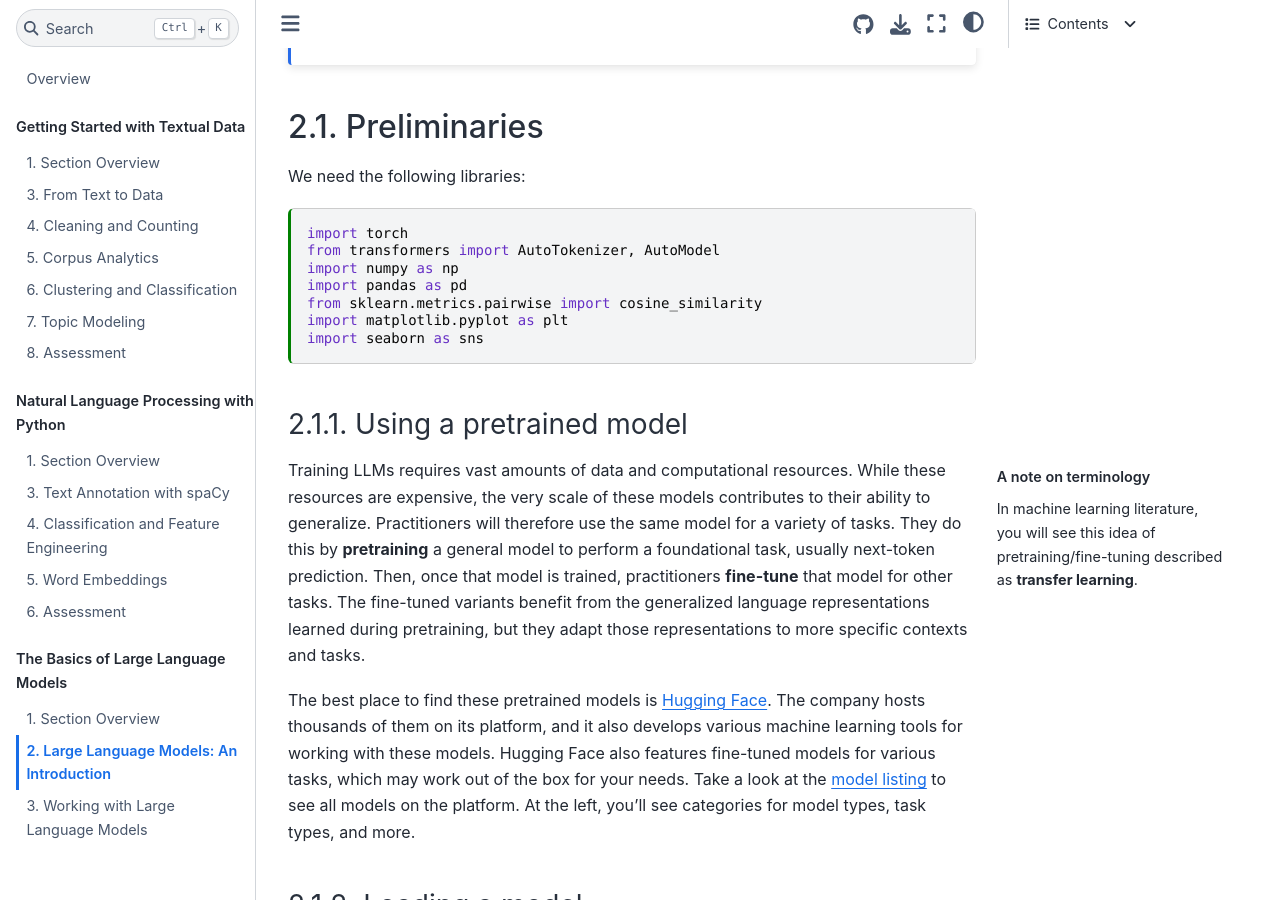
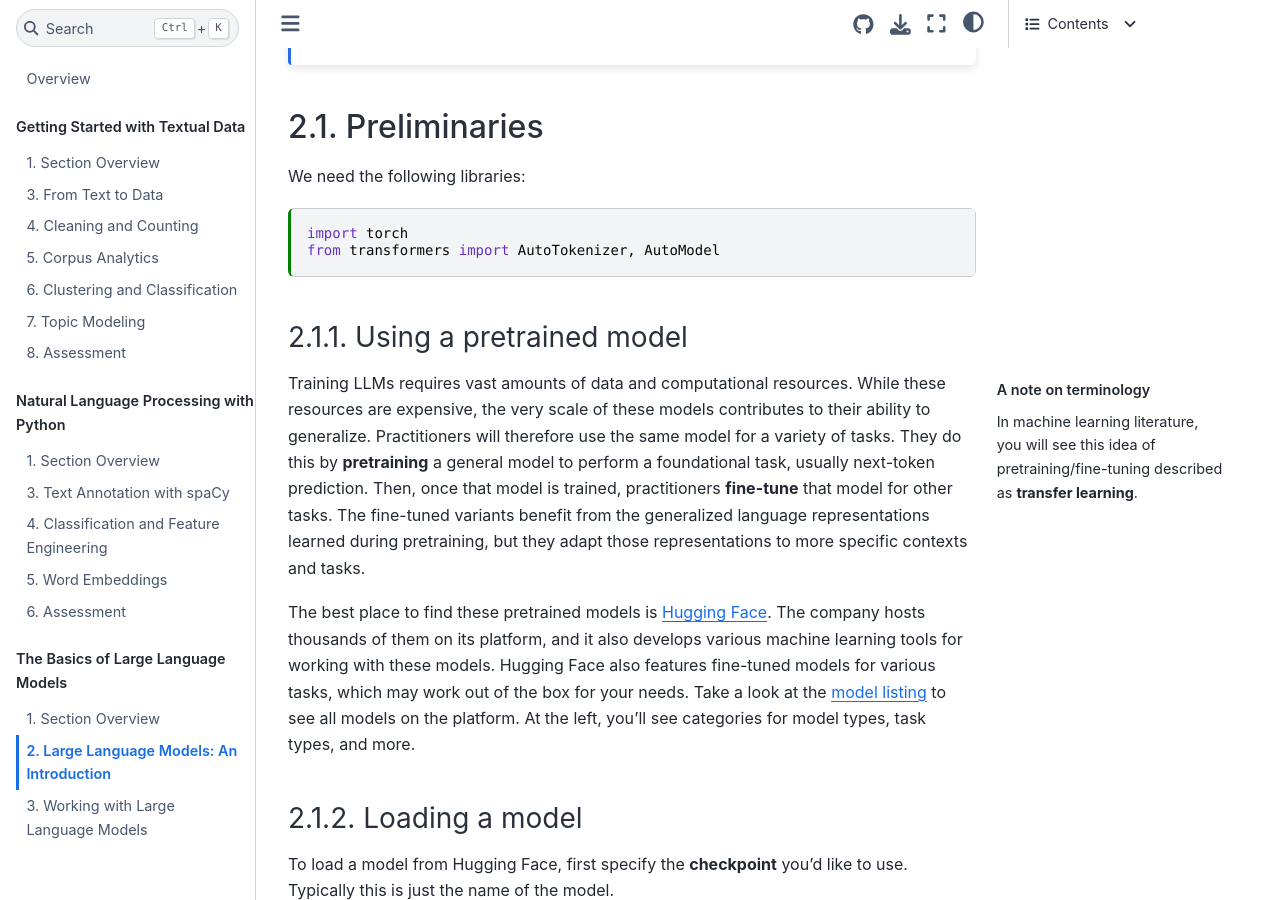
Before and after one commit to ucdavisdatalab/workshop_nlp_reader, a Jupyter Book: the page built from chapters/81_llms.md, in a window 1280 px wide and 900 px high, scrolled down 481 px. Built offline with Jupyter Book 1.0.4 settings and Sphinx 7.4.7 and the Sphinx Book theme 1.1.4, drawn with Linux system fonts in a browser that asks for light colours.

Commit message:
Post-session cleanup

````diff
--- a/chapters/81_llms.md
+++ b/chapters/81_llms.md
@@ -40,11 +40,6 @@ We need the following libraries:
 :tags: [remove-output]
 import torch
 from transformers import AutoTokenizer, AutoModel
-import numpy as np
-import pandas as pd
-from sklearn.metrics.pairwise import cosine_similarity
-import matplotlib.pyplot as plt
-import seaborn as sns
 ```
 
 
````
Also changed, not shown: chapters/82_using_llms.md (+13 -16 lines).
